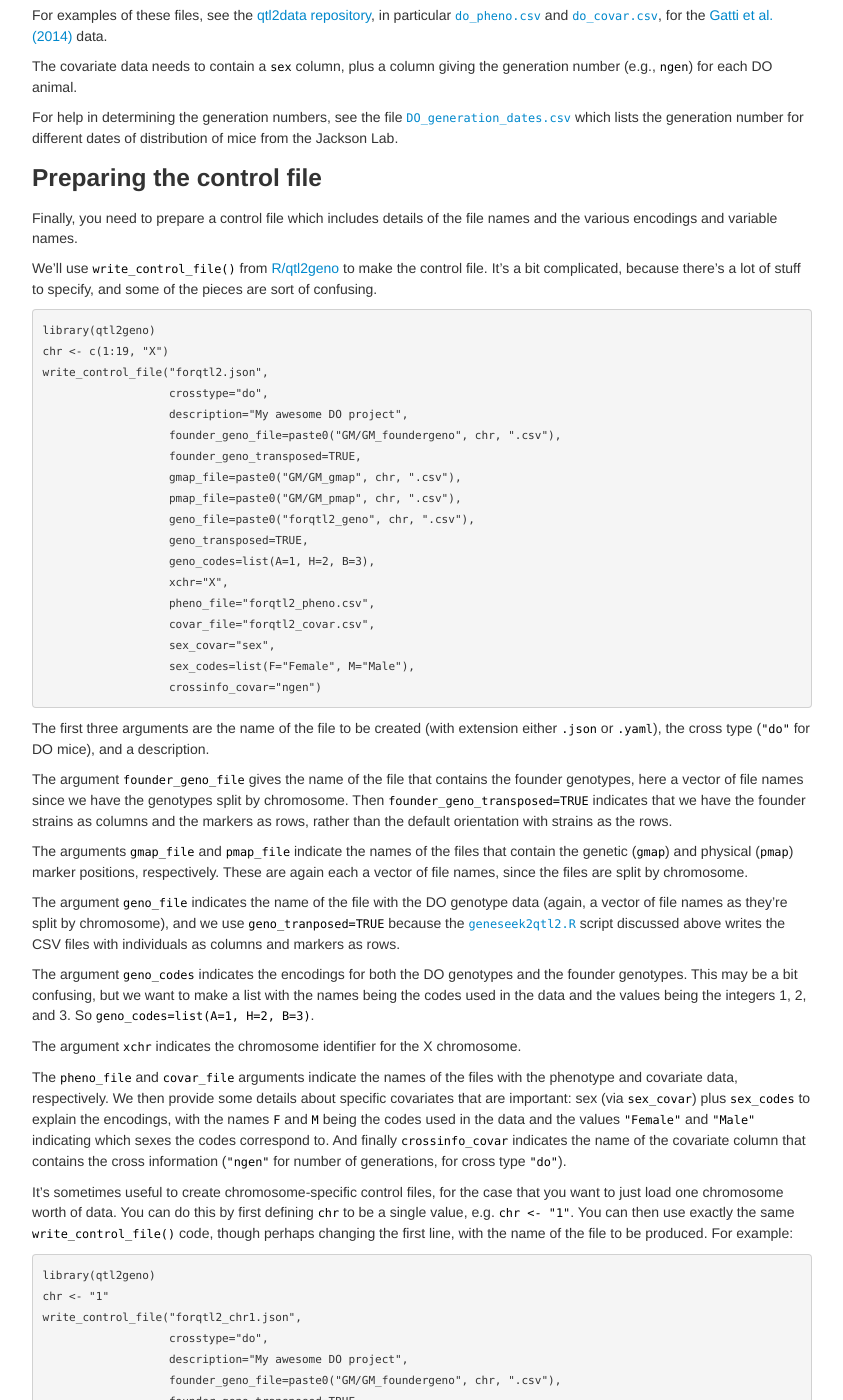
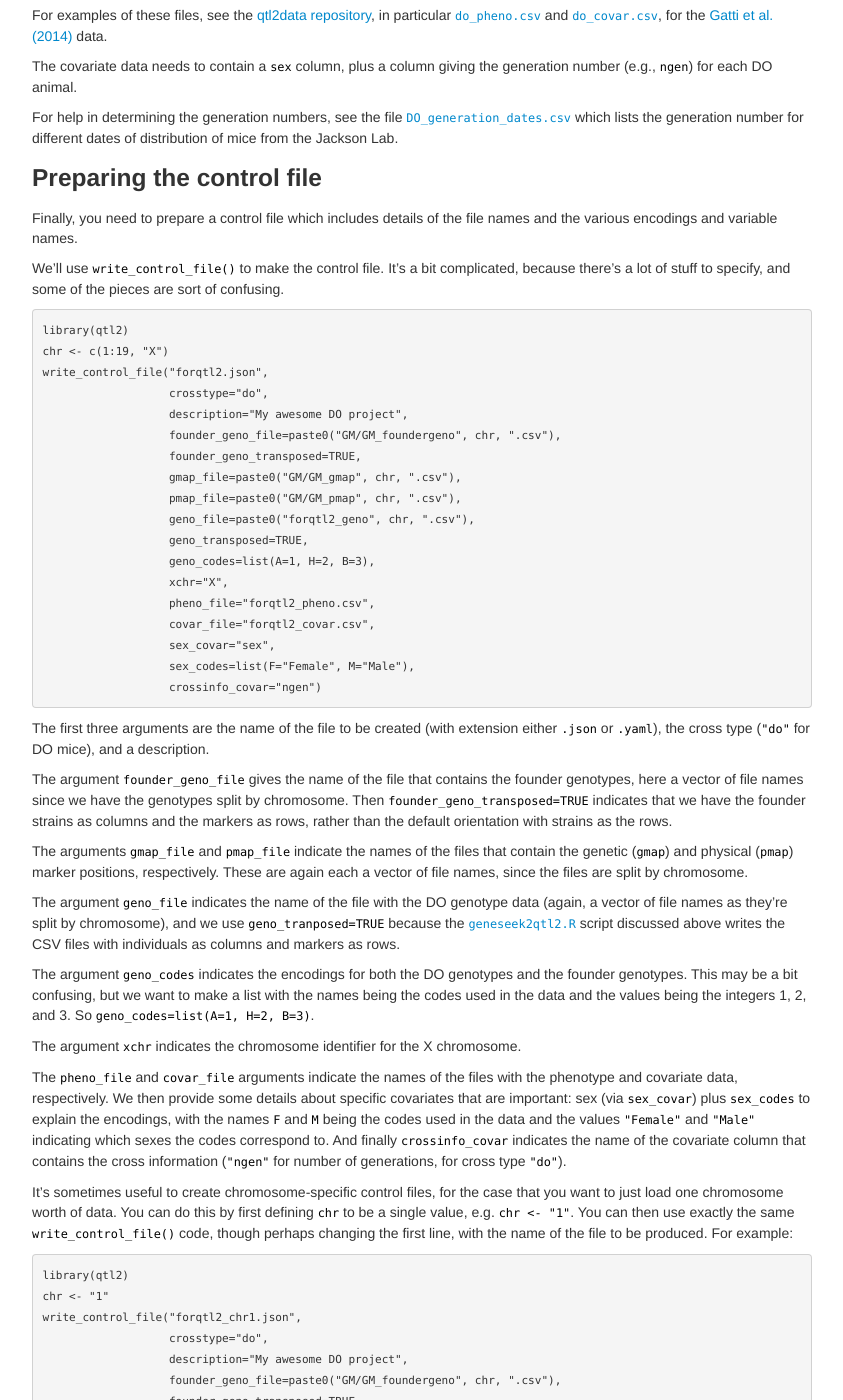
Before and after one commit to rqtl/qtl2, a Jekyll site: the page built from pages/prep_do_data.md, in a window 1280 px wide and 1400 px high, scrolled down 1873 px. Shown: the whole window, without its empty margins (218-1061 px from the left). Built offline with Jekyll 4.4.1, drawn with Linux system fonts in a browser that asks for light colours.

Commit message:
qtl2geno → qtl2 in prep_do_data.md

````diff
--- a/pages/prep_do_data.md
+++ b/pages/prep_do_data.md
@@ -178,13 +178,12 @@ mice from the Jackson Lab.
 Finally, you need to prepare a control file which includes details of
 the file names and the various encodings and variable names.
 
-We'll use `write_control_file()` from
-[R/qtl2geno](https://github.com/rqtl/qtl2geno) to make the control
+We'll use `write_control_file()` to make the control
 file. It's a bit complicated, because there's a lot of stuff to
 specify, and some of the pieces are sort of confusing.
 
 ```r
-library(qtl2geno)
+library(qtl2)
 chr <- c(1:19, "X")
 write_control_file("forqtl2.json",
                    crosstype="do",
@@ -252,7 +251,7 @@ e.g. `chr <- "1"`. You can then use exactly the same
 with the name of the file to be produced. For example:
 
 ```r
-library(qtl2geno)
+library(qtl2)
 chr <- "1"
 write_control_file("forqtl2_chr1.json",
                    crosstype="do",
````
